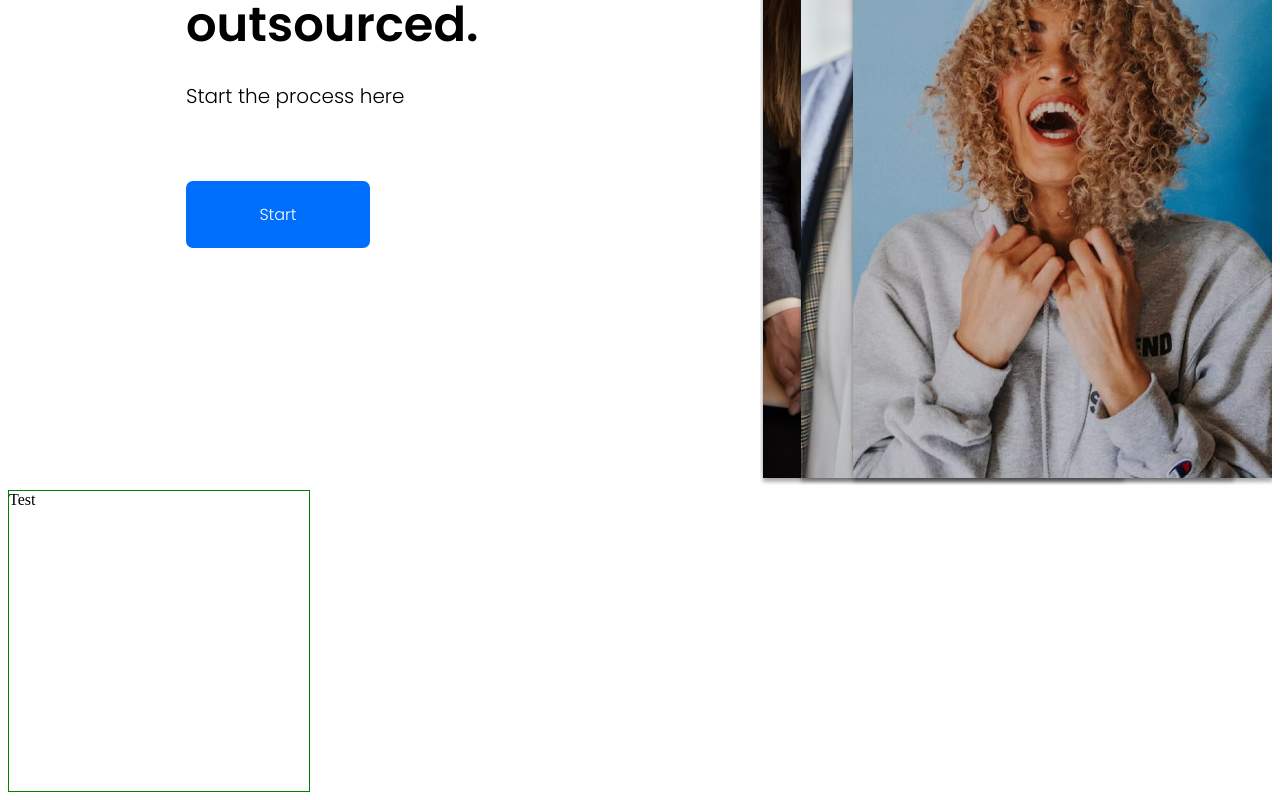
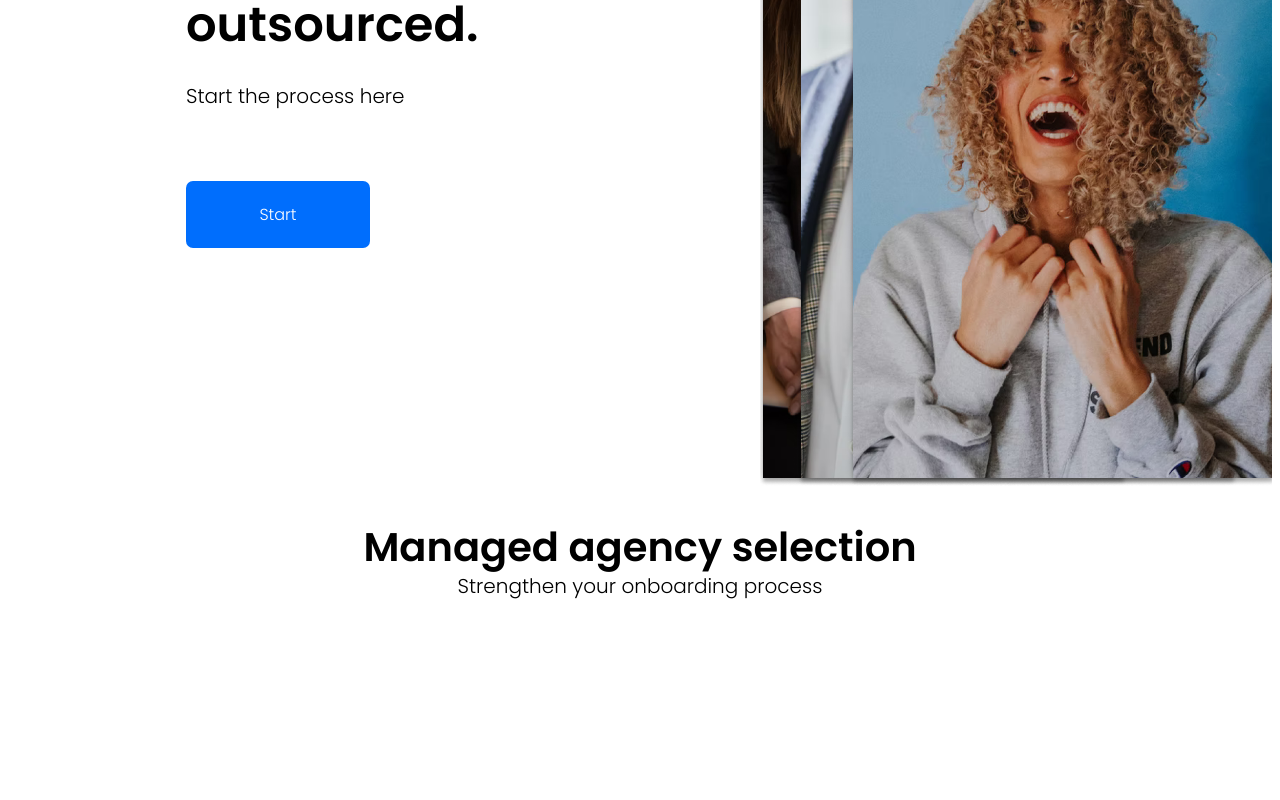
Before and after one commit to KirillTsonev/testProject, a Next.js app: page / in a window 1280 px wide. Shown: the part 383-1183 px from the top of the page. After the commit the page ends 1012 px from the top, so only its background shows below. Built offline with nearby package versions, Linux system fonts and the light colour scheme.

Commit message:
feat: section heading and subheading

```diff
--- a/collections/Card/elements.tsx
+++ b/collections/Card/elements.tsx
@@ -1,7 +1,8 @@
 import styled from "styled-components";
 
 export const StyledCardContainer = styled(({...props}) => <div {...props} />)`
-  width: 300px;
-  height: 300px;
-  border: 1px green solid;
+  display: flex;
+  align-items: center;
+  background: #eeeeee;
+  padding: 10px;
 `;
--- a/pages/index.tsx
+++ b/pages/index.tsx
@@ -1,8 +1,9 @@
 /* eslint-disable @next/next/no-page-custom-font */
-import {Hero, Agency} from "../sections";
 import Head from "next/head";
 import {ReactElement} from "react";
-import {heroProps} from "~/utils";
+
+import {heroProps, agencyProps} from "~/utils";
+import {Hero, Agency} from "../sections";
 
 export default function Home(): ReactElement {
   return (
@@ -23,7 +24,7 @@ export default function Home(): ReactElement {
       </Head>
       <div>
         <Hero {...heroProps} />
-        <Agency />
+        <Agency {...agencyProps} />
       </div>
     </>
   );
--- a/sections/Agency/Agency.tsx
+++ b/sections/Agency/Agency.tsx
@@ -1,5 +1,14 @@
 import {Card} from "~/collections";
+import {StyledContainer, StyledHeaderContainer, StyledHeading, StyledSubheading} from "./elements";
 
-export const Agency = () => {
-  return <Card></Card>;
+export const Agency = ({title, description}) => {
+  return (
+    <StyledContainer>
+      <StyledHeaderContainer>
+        <StyledHeading>{title}</StyledHeading>
+        <StyledSubheading>{description}</StyledSubheading>
+      </StyledHeaderContainer>
+      {/* <Card></Card> */}
+    </StyledContainer>
+  );
 };
--- a/sections/Agency/elements.tsx
+++ b/sections/Agency/elements.tsx
@@ -0,0 +1,30 @@
+import styled from "styled-components";
+
+import {SectionContainer, SectionHeading, SectionSubheading} from "~/components";
+
+export const StyledContainer = styled(({height, ...props}) => <SectionContainer {...props} />)`
+  display: flex;
+  justify-content: center;
+  align-items: center;
+`;
+
+export const StyledHeaderContainer = styled(({...props}) => <div {...props} />)`
+  margin: auto;
+  text-align: center;
+  font-family: sans-serif;
+`;
+
+export const StyledHeading = styled((props) => <SectionHeading {...props} />)`
+  margin-bottom: 0px;
+  line-height: 3rem;
+  @media screen and (max-width: 1024px) {
+    font-size: 1.5rem;
+  }
+`;
+
+export const StyledSubheading = styled((props) => <SectionSubheading {...props} />)`
+  margin-top: 0px;
+  @media screen and (max-width: 1024px) {
+    font-size: 1rem;
+  }
+`;
--- a/sections/Hero/Hero.tsx
+++ b/sections/Hero/Hero.tsx
@@ -1,5 +1,5 @@
 import Image from "next/image";
-import {IHero} from "~/utils";
+import {ISectionProps} from "~/utils";
 import {FC} from "react";
 
 import {
@@ -12,7 +12,7 @@ import {
   StyledImageContainer,
 } from "./elements";
 
-export const Hero: FC<IHero> = ({image, title, description, ctaText, ...props}) => {
+export const Hero: FC<ISectionProps> = ({image, title, description, ctaText, ...props}) => {
   return (
     <StyledContainer {...props}>
       <StyledTextContainer>
--- a/utils/constants.ts
+++ b/utils/constants.ts
@@ -1,4 +1,4 @@
-import {IMockCardData, IHero} from "./interfaces";
+import {IMockCardData, ISectionProps} from "./interfaces";
 
 export const mockCardData: IMockCardData[] = [
   {
@@ -30,7 +30,7 @@ export const mockCardData: IMockCardData[] = [
   },
 ];
 
-export const heroProps: IHero = {
+export const heroProps: ISectionProps = {
   image: {
     src: "/img/heroimg.png",
     alt: "",
@@ -41,3 +41,15 @@ export const heroProps: IHero = {
   description: "Start the process here",
   ctaText: "Start",
 };
+
+export const agencyProps: ISectionProps = {
+  image: {
+    src: "/img/video.png",
+    alt: "",
+    width: 300,
+    height: 470,
+  },
+  title: "Managed agency selection",
+  description: "Strengthen your onboarding process",
+  backgroundUrl: "/img/background.png",
+};
--- a/utils/interfaces.ts
+++ b/utils/interfaces.ts
@@ -2,7 +2,7 @@ export interface IChildren {
   children: string | JSX.Element | JSX.Element[] | (() => JSX.Element);
 }
 
-export interface IHero {
+export interface ISectionProps {
   image: {
     src: string;
     alt: string;
@@ -11,7 +11,8 @@ export interface IHero {
   };
   title: string;
   description: string;
-  ctaText: string;
+  ctaText?: string;
+  backgroundUrl?: string;
   [x: string]: any;
 }
 
```
